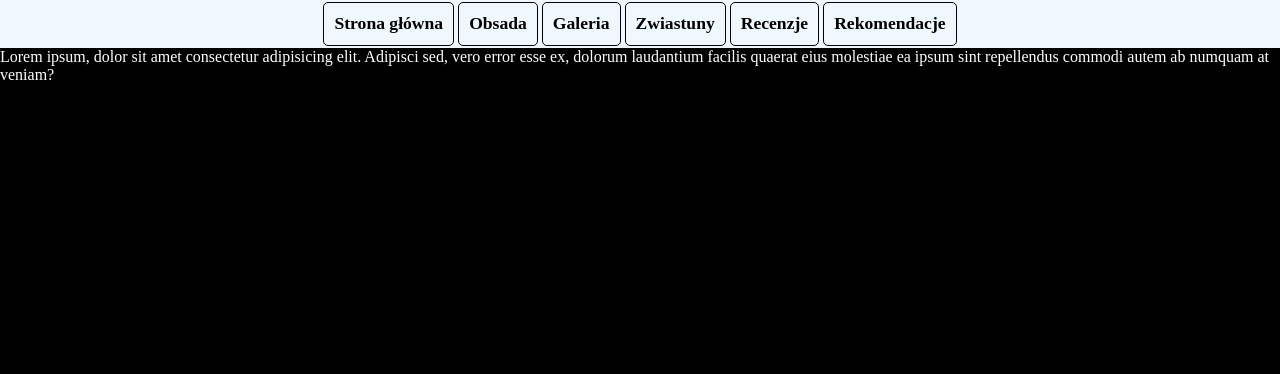
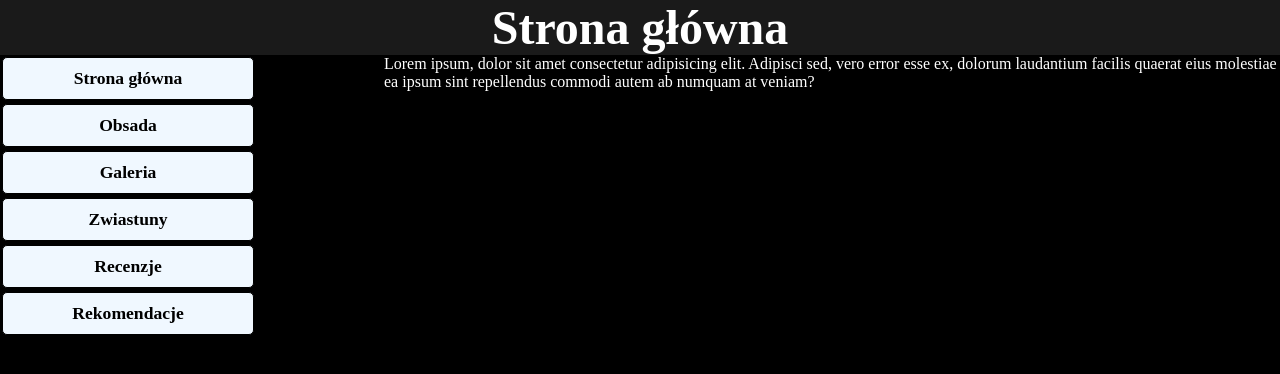
Before and after one commit to Camprite/Podstawy-Technologi-WWW, a PHP site: page / in a window 1280 px wide. Shown: the top 374 px of the page. Run offline with PHP 8.4, Linux system fonts and the light colour scheme.

Commit message:
end zad1

```diff
--- a/zad2 copy/index.html
+++ b/zad2 copy/index.html
@@ -9,6 +9,6 @@
     <title>Dawid Borkowski</title>
 </head>
 <body>
-    test
+    <header><h1>Ślepnąc od świateł</h1></header>
 </body>
 </html>
--- a/zad2/index.html
+++ b/zad2/index.html
@@ -10,6 +10,8 @@
     <title>Dawid Borkowski</title>
 </head>
 <body>
+    <header>Strona główna </header>
+    <div class="content">
     <nav>
         <a href="./index.html">Strona główna</a>
         <a href="./views/cast.html">Obsada</a>
@@ -18,10 +20,12 @@
         <a href="./views/reviews.html">Recenzje</a>
         <a href="./views/recommendations.html">Rekomendacje</a>
     </nav>
+    <article>
+
+        Lorem ipsum, dolor sit amet consectetur adipisicing elit. Adipisci sed, vero error esse ex, dolorum laudantium facilis quaerat eius molestiae ea ipsum sint repellendus commodi autem ab numquam at veniam?
+    </article>
+</div>
 
 
-    <div class="content">
-Lorem ipsum, dolor sit amet consectetur adipisicing elit. Adipisci sed, vero error esse ex, dolorum laudantium facilis quaerat eius molestiae ea ipsum sint repellendus commodi autem ab numquam at veniam?
-    </div>
 </body>
 </html>
--- a/zad2/style/navbar.css
+++ b/zad2/style/navbar.css
@@ -1,13 +1,16 @@
 nav {
+    position: relative;
     display: flex;
-    min-width: 100svw;
-    min-height: 6svh;
-    flex-direction: row;
-    justify-content: center;
-    background-color: aliceblue;
+    width: 20svw;
+    /* min-height: 100svh; */
+    flex-direction: column;
+    justify-content: left;
     text-decoration: none;
 }
 nav a{
+
+    background-color: aliceblue;
+    text-align: center;
     color: black;
     font-size: 1.1rem;
     font-weight: 700;
--- a/zad2/style/style.css
+++ b/zad2/style/style.css
@@ -1,6 +1,29 @@
 body{
+    /* display: flex; */
     padding: 0;
     margin: 0;
     background: black;
     color: white;
+    position: fixed;
+    /* flex-direction: column; */
+
 }
+.content{
+    display: flex;
+    justify-content: space-between;
+}
+article{
+width: 70svw;
+position: relative;
+float: right;
+display: flex;
+
+}
+header{
+    background-color: rgba(255, 255, 255,0.1);
+    font-size: 3rem;
+    justify-content: center;
+    font-weight: 700;
+    display: flex;
+    min-width: 100svw;
+}
```
Also changed, not shown: zad1/o sobie.html (+10 -1 lines), zad1/photos/pic6.jpg (added), zad1/photos/pic7.jpg (added), zad1/photos/pic8.jpg (added).
